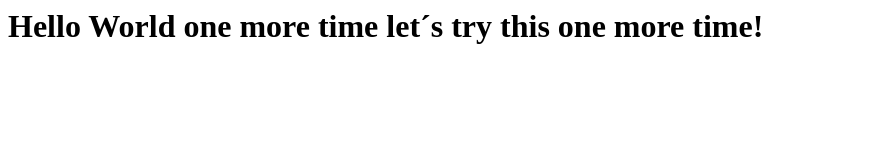
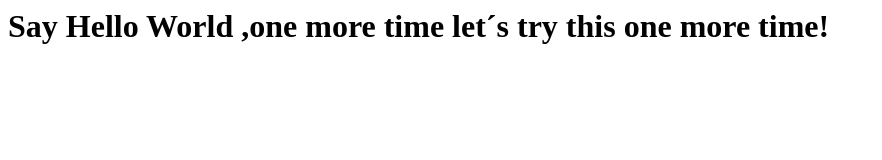
Before and after one commit to Tjommiboy/PUSH_PULL, a website: page index.html in a window 1280 px wide. Shown: the whole page, without its empty margins (0-882 px from the left). Drawn offline with Linux system fonts and the light colour scheme.

Commit message:
added say Hello index file

```diff
--- a/index.html
+++ b/index.html
@@ -3,6 +3,6 @@
     <title>GitHub Pages Demo</title>
   </head>
   <body>
-    <h1>Hello World one more time let´s try this one more time!</h1>
+    <h1>Say Hello World ,one more time let´s try this one more time!</h1>
   </body>
 </html>
```
